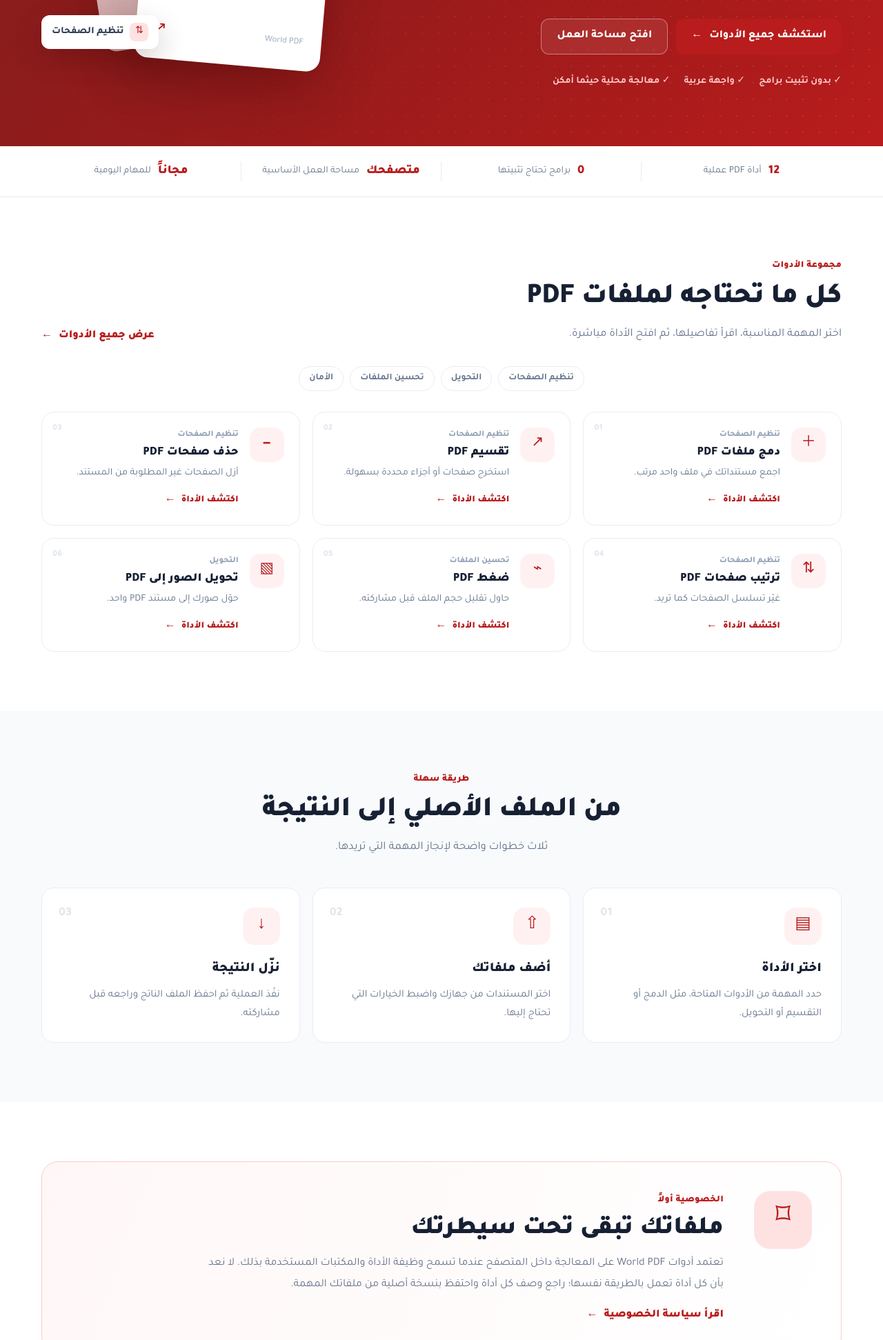
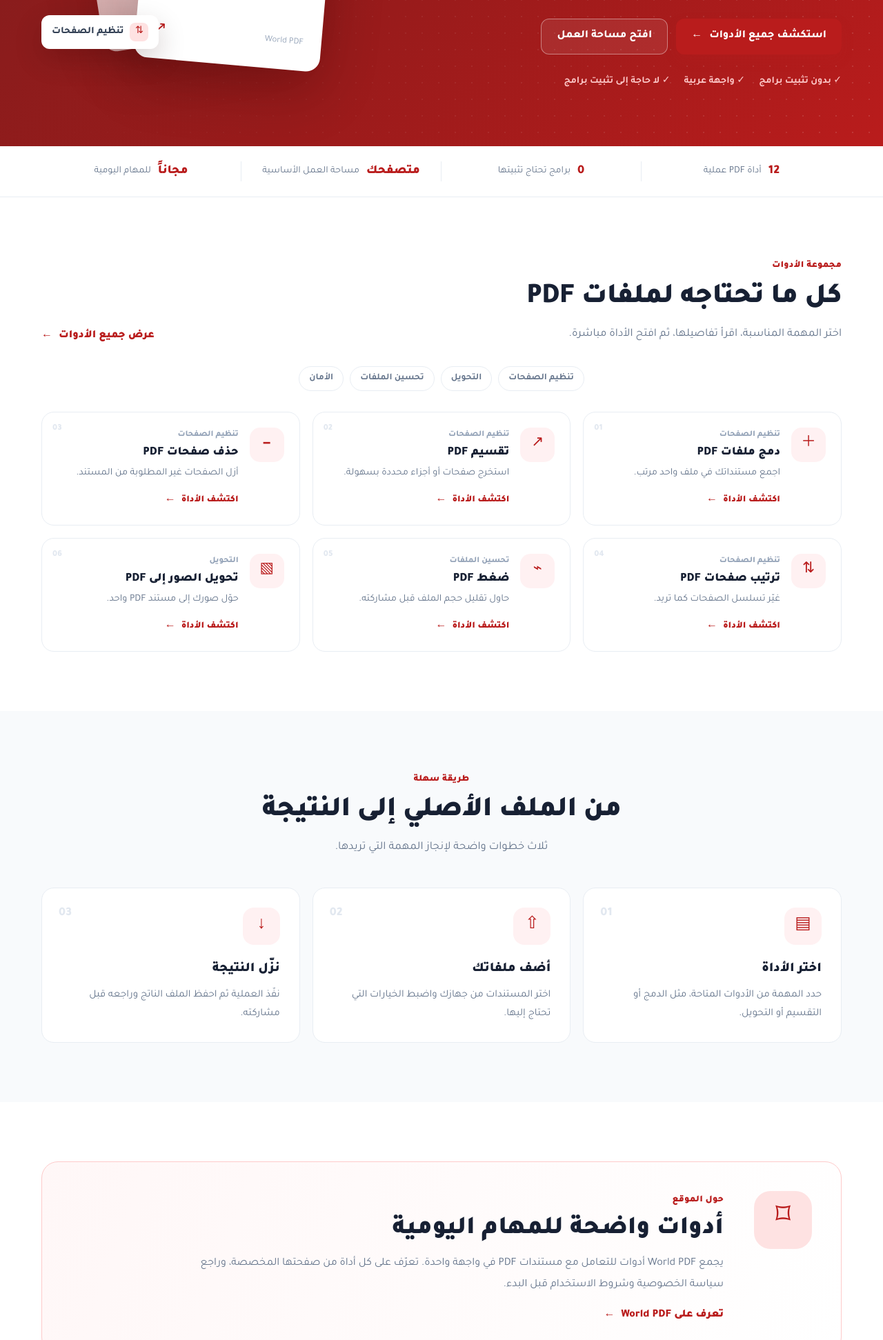
Before and after one commit to gpldroid/apk-wpdf, an Astro site: page / in a window 1280 px wide. Shown: the part 475-2418 px from the top of the page at 69% size. Built offline with nearby package versions, Linux system fonts and the light colour scheme; Astro itself is replaced by a stand-in of ours.

Commit message:
Remove local-processing claims and correct homepage links

```diff
--- a/src/pages/index.astro
+++ b/src/pages/index.astro
@@ -11,7 +11,7 @@ const featured = tools.slice(0, 6);
         <h1>أنجز أعمال PDF<br /><span>بخطوات أقل.</span></h1>
         <p>ادمج مستنداتك، قسّم الصفحات، حوّل الملفات ونظّمها من مكان واحد. اختر الأداة وابدأ مباشرة من متصفحك.</p>
         <div class="hero-actions"><a class="button button-primary button-large" href="/tools/">استكشف جميع الأدوات <span aria-hidden="true">←</span></a><a class="button button-ghost button-large" href="/workspace/">افتح مساحة العمل</a></div>
-        <div class="hero-proof"><span>✓ بدون تثبيت برامج</span><span>✓ واجهة عربية</span><span>✓ معالجة محلية حيثما أمكن</span></div>
+        <div class="hero-proof"><span>✓ بدون تثبيت برامج</span><span>✓ واجهة عربية</span><span>✓ لا حاجة إلى تثبيت برامج</span></div>
       </div>
       <div class="hero-visual" aria-label="معاينة توضيحية لأدوات PDF">
         <div class="visual-glow"></div>
@@ -41,9 +41,9 @@ const featured = tools.slice(0, 6);
   </section>
 
   <section class="section privacy-section" id="about">
-    <div class="container privacy-panel"><div class="privacy-symbol">⌑</div><div><span class="section-kicker">الخصوصية أولاً</span><h2>ملفاتك تبقى تحت سيطرتك</h2><p>تعتمد أدوات World PDF على المعالجة داخل المتصفح عندما تسمح وظيفة الأداة والمكتبات المستخدمة بذلك. لا نعد بأن كل أداة تعمل بالطريقة نفسها؛ راجع وصف كل أداة واحتفظ بنسخة أصلية من ملفاتك المهمة.</p><a class="text-link" href="/privacy/">اقرأ سياسة الخصوصية <span aria-hidden="true">←</span></a></div></div>
+    <div class="container privacy-panel"><div class="privacy-symbol">⌑</div><div><span class="section-kicker">حول الموقع</span><h2>أدوات واضحة للمهام اليومية</h2><p>يجمع World PDF أدوات للتعامل مع مستندات PDF في واجهة واحدة. تعرّف على كل أداة من صفحتها المخصصة، وراجع سياسة الخصوصية وشروط الاستخدام قبل البدء.</p><a class="text-link" href="/about/">تعرف على World PDF <span aria-hidden="true">←</span></a></div></div>
   </section>
 
   <section class="section all-tools-section"><div class="container all-tools-panel"><div><span class="section-kicker">جاهز للبدء؟</span><h2>اختر أداتك وابدأ الآن</h2><p>تصفح المجموعة الكاملة وانتقل إلى صفحة الأداة التي تناسب احتياجك.</p></div><a class="button button-primary button-large" href="/tools/">تصفح الأدوات الـ 12 <span aria-hidden="true">←</span></a></div></section>
-  <section class="section contact-section" id="contact"><div class="container contact-inner"><div><span class="section-kicker">نحن هنا للمساعدة</span><h2>لديك ملاحظة أو اقتراح؟</h2><p>يسعدنا استقبال ملاحظاتك حول الأدوات وتجربة الاستخدام.</p></div><a class="button button-outline" href="mailto:info@larache.xyz">تواصل معنا</a></div></section>
+  <section class="section contact-section" id="contact"><div class="container contact-inner"><div><span class="section-kicker">نحن هنا للمساعدة</span><h2>لديك ملاحظة أو اقتراح؟</h2><p>يسعدنا استقبال ملاحظاتك حول الأدوات وتجربة الاستخدام.</p></div><a class="button button-outline" href="/contact/">تواصل معنا</a></div></section>
 </Layout>
```
